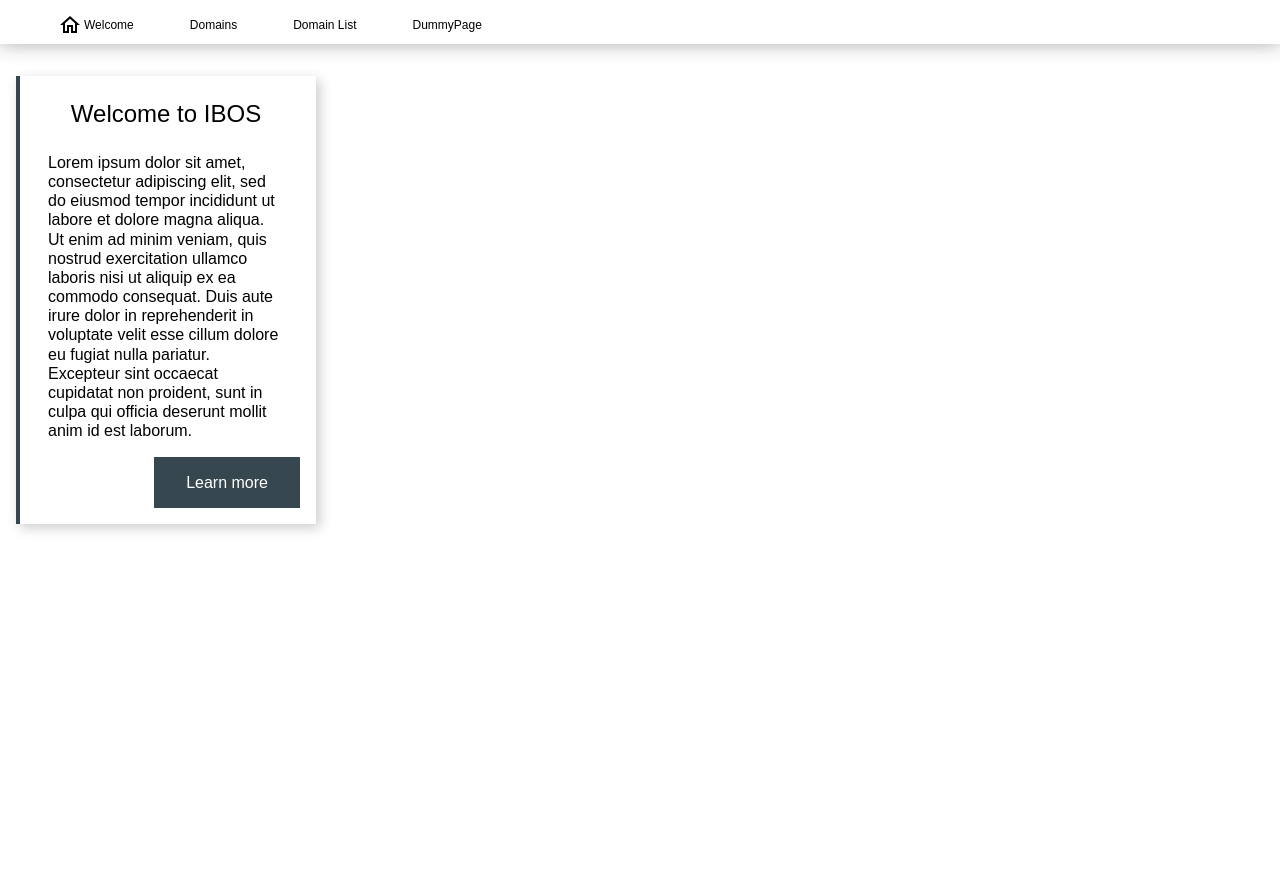
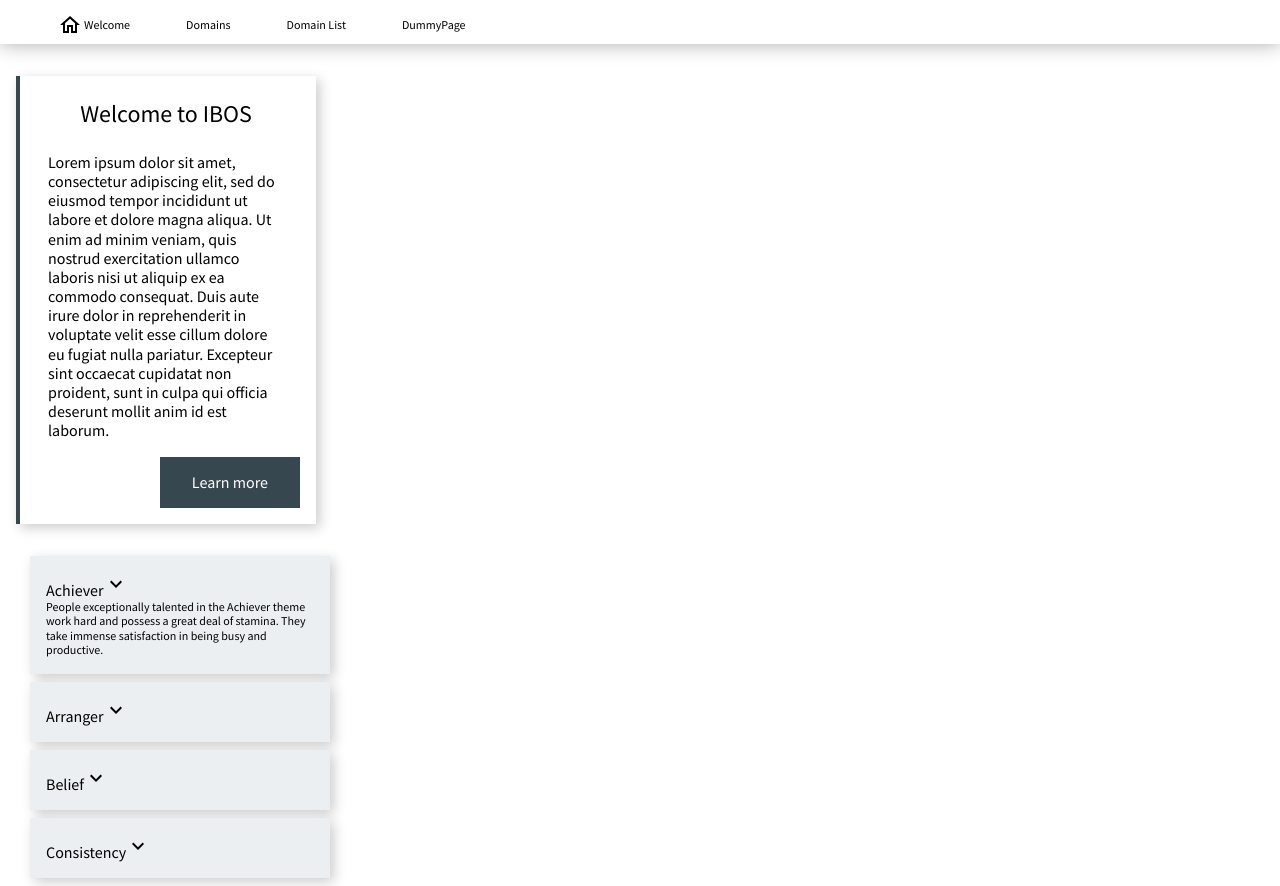
Before and after one commit to fromITzerotoIThero/IBOS, a React (Create React App) app: page / in a window 1280 px wide. Before the commit the page ends 800 px from the top, so only its background shows below. Built offline with nearby package versions, Linux system fonts and the light colour scheme.

Commit message:
Playing around with the Accordion

```diff
--- a/src/App.js
+++ b/src/App.js
@@ -7,6 +7,7 @@ import BasicCard from './components/BasicCard/BasicCard';
 import { Route, Routes } from 'react-router-dom';
 import { DummyPage } from './pages/DummyPage/DummyPage';
 import DomainsOverview from './components/DomainsOverview/DomainsOverview';
+import AccordionElement from './components/AccordionElement/AccordionElement';
 
 
 function App() {
@@ -19,6 +20,7 @@ function App() {
                 <Route path="/domainlist" element={<DomainList />} />
                 <Route path="/dummypage" element={<DummyPage />} />
             </Routes>
+            <AccordionElement />
         </div>
     );
 }
--- /dev/null
+++ b/src/components/AccordionElement/AccordionElement.jsx
@@ -0,0 +1,33 @@
+import React from 'react';
+import styles from './AccordionElement.module.css';
+import ExpandLessIcon from '@mui/icons-material/ExpandLess';
+import ExpandMoreIcon from '@mui/icons-material/ExpandMore';
+
+function AccordionElement({talentName, talentShortDescription}) {
+
+    return (
+        <div className={styles.container}>
+            <div className={styles.accordion}>
+                <div className={styles.accordion__element}>
+                    <div className={styles.title}>{talentName}Achiever<ExpandMoreIcon className={styles.icon} /></div>
+                    <div className={styles.content}>{talentShortDescription}People exceptionally talented in the Achiever theme work hard and possess a great deal of stamina. They take immense satisfaction in being busy and productive.</div>
+                </div>
+                <div className={styles.accordion__element}>
+                    <div className={styles.title}>{talentName}Arranger<ExpandMoreIcon className={styles.icon} /></div>
+                    <div className={styles.content}>{talentShortDescription}</div>
+                </div>
+                <div className={styles.accordion__element}>
+                    <div className={styles.title}>{talentName}Belief<ExpandMoreIcon className={styles.icon} /></div>
+                    <div className={styles.content}>{talentShortDescription}</div>
+                </div>
+                <div className={styles.accordion__element}>
+                    <div className={styles.title}>{talentName}Consistency<ExpandMoreIcon className={styles.icon} /></div>
+                    <div className={styles.content}>{talentShortDescription}</div>
+                </div>
+            </div>
+        </div>
+    );
+
+}
+
+export default AccordionElement;
--- /dev/null
+++ b/src/components/AccordionElement/AccordionElement.module.css
@@ -0,0 +1,33 @@
+@import url('https://fonts.googleapis.com/css2?family=Source+Sans+Pro:wght@300;400;700&display=swap');
+
+.container {
+    display: flex;
+    align-items: center;
+    justify-content: center;
+    width: 360px;
+    font-family: "Source Sans Pro", sans-serif;
+    line-height: 1.2;
+}
+
+.accordion {
+    width: 300px;
+}
+
+.accordion__element {
+    background-color: #eceff1;
+    box-shadow: 4px 4px 12px 0 rgba(0, 0, 0, 0.2);
+    margin-bottom: 0.5em;
+    padding: 1em;
+}
+
+.title {
+
+}
+
+.content {
+    font-size: 0.75em;
+}
+
+.icon {
+    align-self: flex-end;
+}
--- a/src/components/DomainsOverview/DomainsOverview.jsx
+++ b/src/components/DomainsOverview/DomainsOverview.jsx
@@ -1,7 +1,6 @@
 import React from 'react';
 import { useEffect, useState } from 'react';
 import { supabase } from '../../services/supabase';
-import styles from './DomainsOverview.module.css';
 import BasicCard from '../BasicCard/BasicCard';
 
 function DomainsOverview({ title, description, buttonText, buttonLink }) {
```
Also changed, not shown: src/components/Accordion/Accordion.jsx (added), src/components/Accordion/Accordion.module.css (added).
